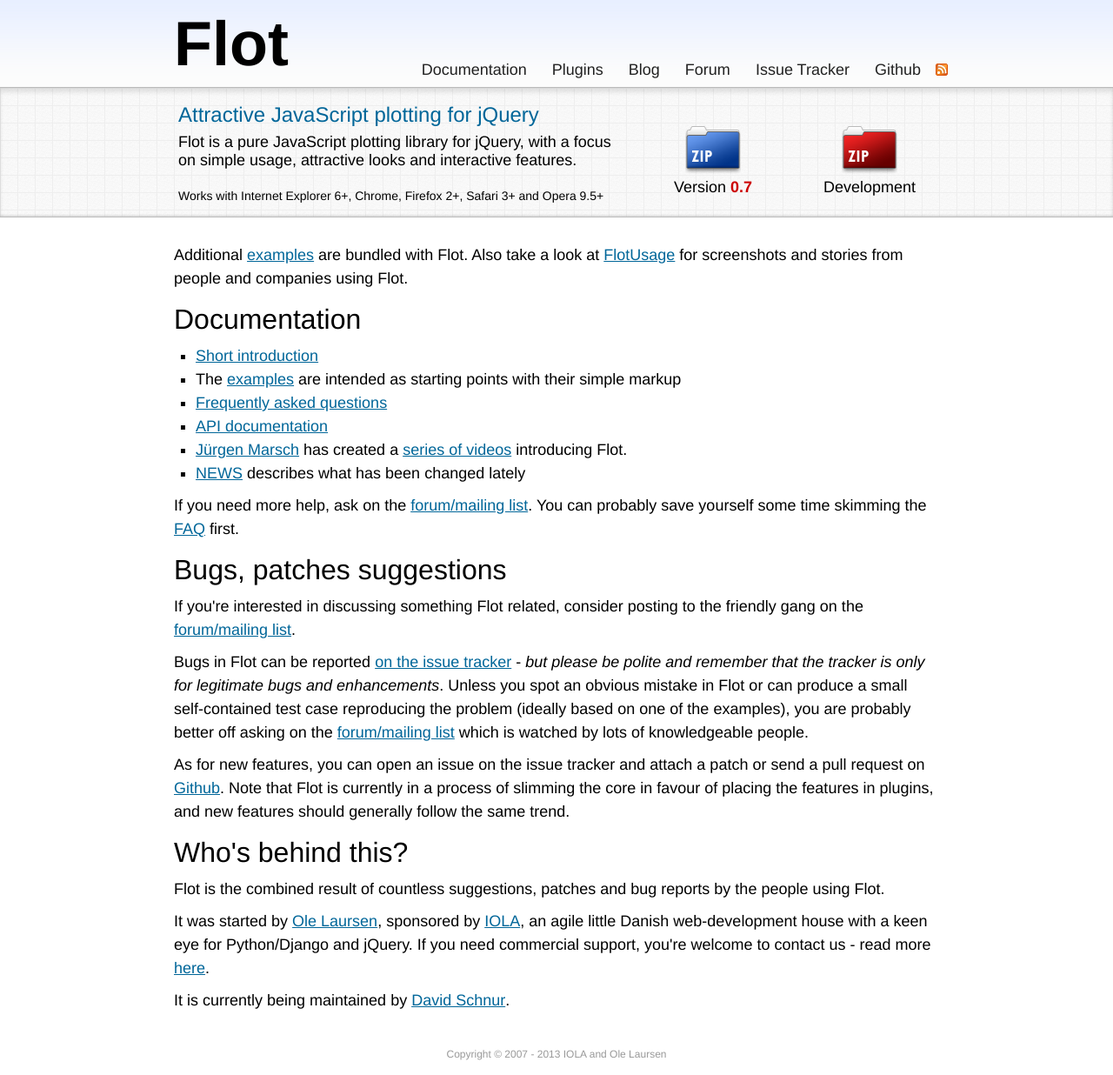
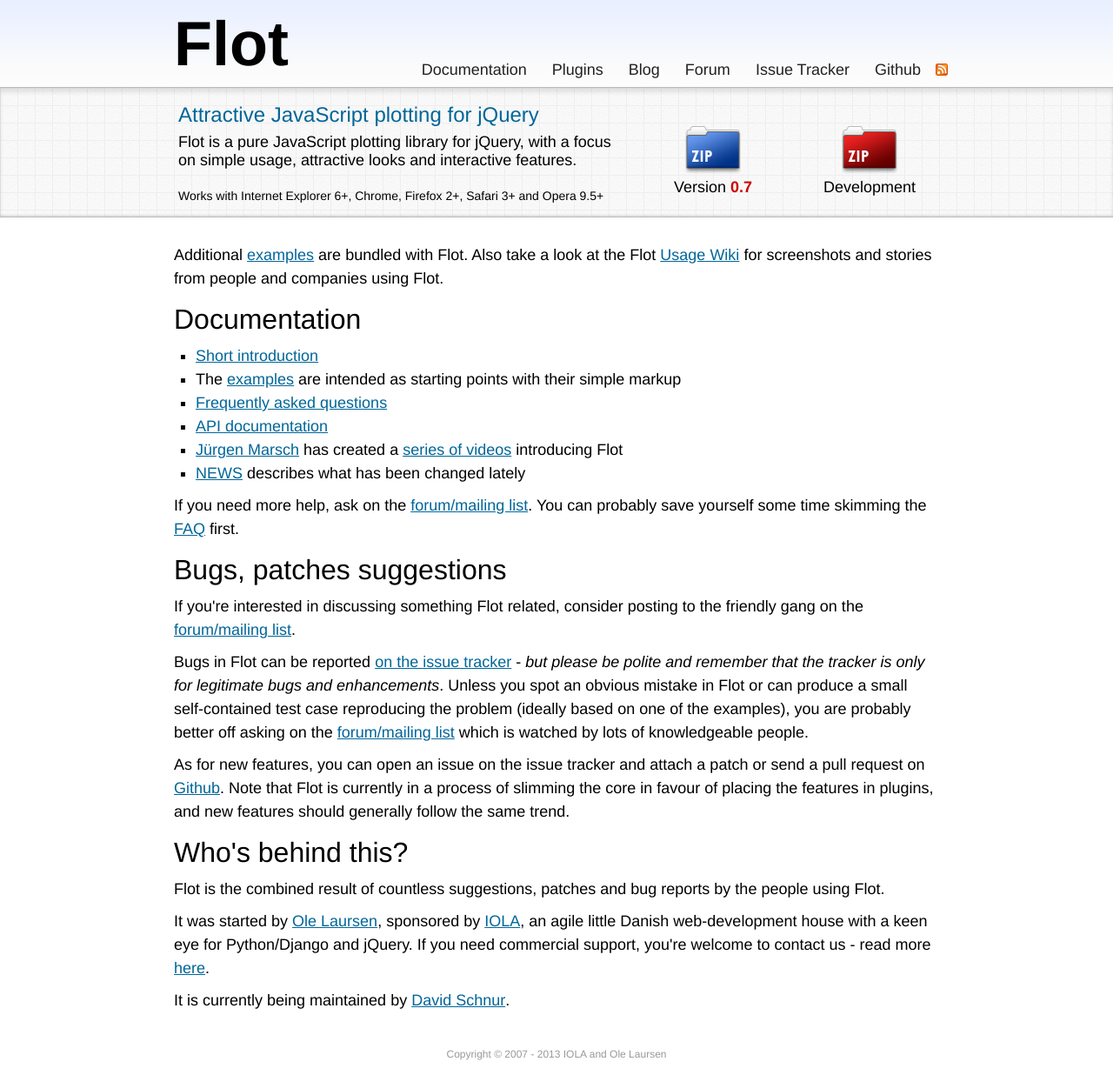
Before and after one commit to flot/flot.github.com, a Jekyll site: the page built from index.html, in a window 1280 px wide. Shown: the whole page at 87% size. Built offline with Jekyll 4.4.1, drawn with Linux system fonts in a browser that asks for light colours; Markdown is read by kramdown in place of the engine named in the settings; the list of posts is cut into pages by our own code.

Commit message:
Minor text corrections.

```diff
--- a/index.html
+++ b/index.html
@@ -5,7 +5,7 @@
 
 <div id="placeholder"></div>
 
-<p>Additional <a href='http://people.iola.dk/olau/flot/examples/'>examples</a> are bundled with Flot. Also take a look at <a href='http://github.com/flot/flot/wiki/Flot-Usage'>FlotUsage</a> for screenshots and stories from people and companies using Flot.</p>
+<p>Additional <a href='http://people.iola.dk/olau/flot/examples/'>examples</a> are bundled with Flot. Also take a look at the Flot <a href='http://github.com/flot/flot/wiki/Flot-Usage'>Usage Wiki</a> for screenshots and stories from people and companies using Flot.</p>
 
 <h2>Documentation</h2>
 <ul>
@@ -13,7 +13,7 @@
 	<li>The <a href="http://people.iola.dk/olau/flot/examples/">examples</a> are intended as starting points with their simple markup</li>
 	<li><a href="https://github.com/flot/flot/blob/master/FAQ.md">Frequently asked questions</a></li>
 	<li><a href="https://github.com/flot/flot/blob/master/API.md">API documentation</a></li>
-	<li><a href="https://github.com/jumjum123">Jürgen Marsch</a> has created a <a href="http://www.youtube.com/channel/UCSg_P7KcrPRAOqkgAPeUhvQ">series of videos</a> introducing Flot.</li>
+	<li><a href="https://github.com/jumjum123">Jürgen Marsch</a> has created a <a href="http://www.youtube.com/channel/UCSg_P7KcrPRAOqkgAPeUhvQ">series of videos</a> introducing Flot</li>
 	<li><a href="https://github.com/flot/flot/blob/master/NEWS.md">NEWS</a> describes what has been changed lately</li>
 </ul>
 <p>If you need more help, ask on the <a href="http://groups.google.com/group/flot-graphs">forum/mailing list</a>. You can probably save yourself some time skimming the <a href="https://github.com/flot/flot/blob/master/FAQ.md">FAQ</a> first.</p>
```
